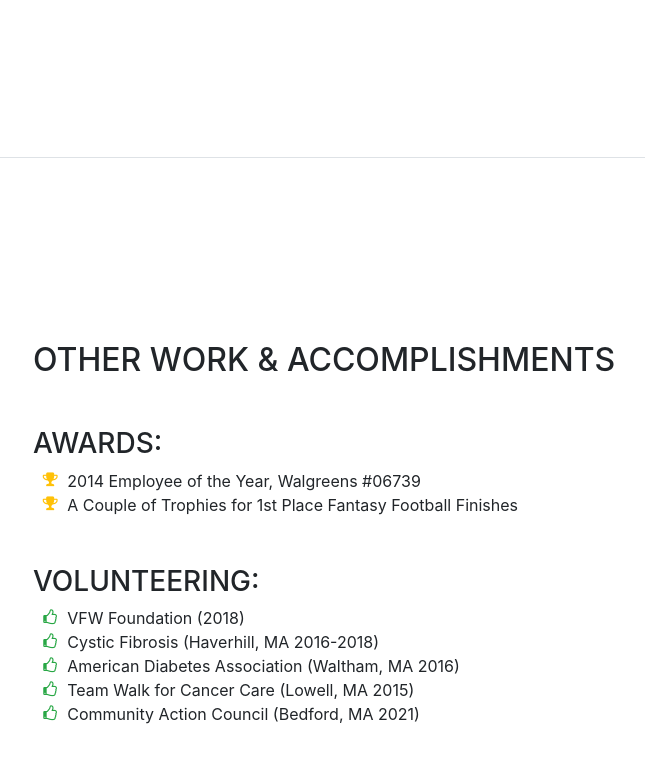
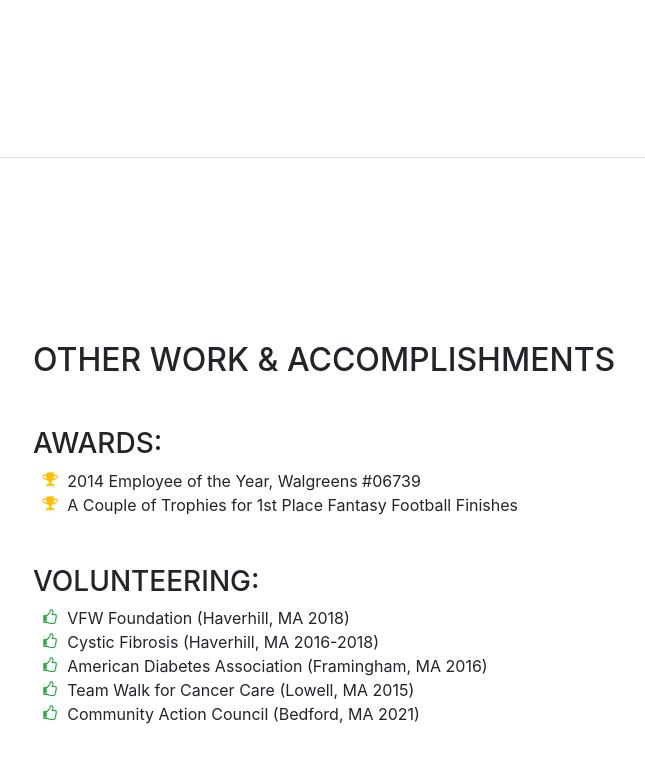
Before and after one commit to ErikMoxley/erick-portfolio, a website with bundled scripts: page index.html in a window 1280 px wide. Shown: the part 6791-7568 px from the top of the page, without its empty margins (287-932 px from the left). Built offline with nearby package versions, Linux system fonts and the light colour scheme; a web font is replaced by a local one.

Commit message:
format changes

```diff
--- a/index.html
+++ b/index.html
@@ -573,7 +573,7 @@
           <ul class="fa-ul mb-5">
             <li>
               <i class="fa-li fa fa-thumbs-o-up text-success"></i>
-              VFW Foundation (2018)
+              VFW Foundation (Haverhill, MA 2018)
             </li>
             <li>
               <i class="fa-li fa fa-thumbs-o-up text-success"></i>
@@ -581,7 +581,7 @@
             </li>
             <li>
               <i class="fa-li fa fa-thumbs-o-up text-success"></i>
-              American Diabetes Association (Waltham, MA 2016)
+              American Diabetes Association (Framingham, MA 2016)
             </li>
             <li>
               <i class="fa-li fa fa-thumbs-o-up text-success"></i>
```
